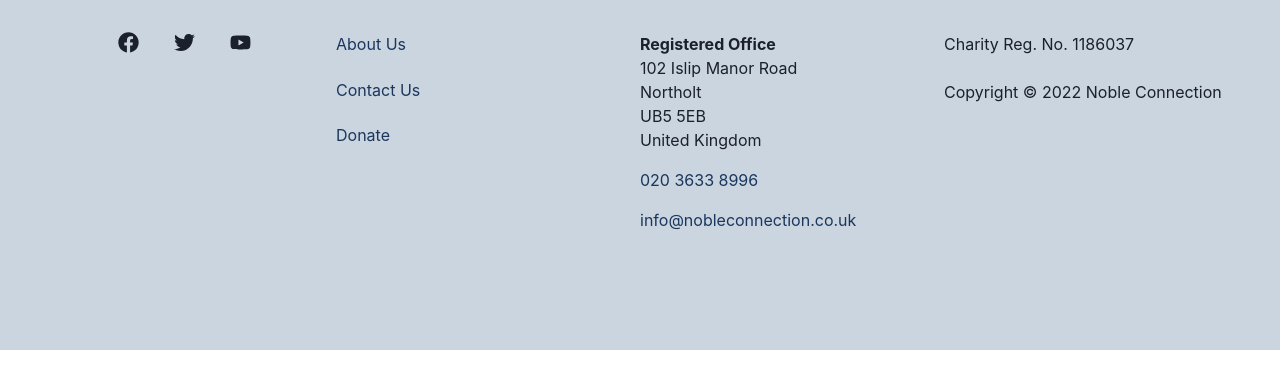
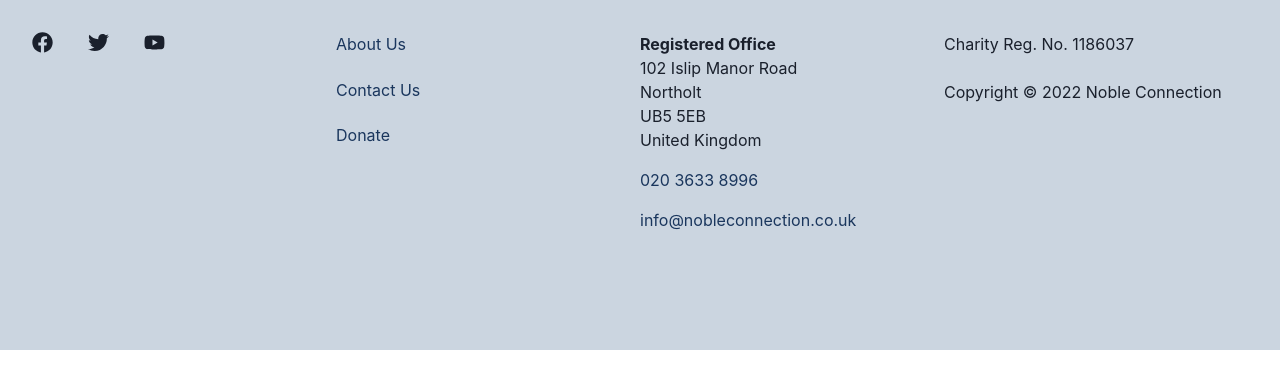
Before and after one commit to Noble-Connection/website, a Next.js app: page /donate in a window 1280 px wide. Shown: the top 388 px of the page. Built offline with nearby package versions, Linux system fonts and the light colour scheme.

Commit message:
Use built-in Chakra component, `Flex` for SocialMediaIcons

```diff
--- a/src/components/molecules/SocialMediaIcons/SocialMediaIcons.module.scss
+++ b/src/components/molecules/SocialMediaIcons/SocialMediaIcons.module.scss
@@ -1,9 +1,3 @@
-.socialMediaIconsWrapper {
-  display: flex;
-  align-items: center;
-  justify-content: center;
-}
-
 .paddingLeft {
   padding-left: 25px;
 }
--- a/src/components/molecules/SocialMediaIcons/SocialMediaIcons.tsx
+++ b/src/components/molecules/SocialMediaIcons/SocialMediaIcons.tsx
@@ -1,5 +1,5 @@
 import Link from 'next/link';
-import { Box } from '@chakra-ui/react';
+import { Flex } from '@chakra-ui/react';
 import { FaFacebook, FaTwitter, FaYoutube } from 'react-icons/fa';
 import { useContent } from '../../../contexts/content/useContent';
 import styles from './SocialMediaIcons.module.scss';
@@ -8,7 +8,7 @@ export const SocialMediaIcons = (): JSX.Element => {
   const { links } = useContent();
 
   return (
-    <Box className={styles.socialMediaIconsWrapper}>
+    <Flex>
       <Link href={links.facebook}>
         <a>
           <FaFacebook size={21} />
@@ -24,6 +24,6 @@ export const SocialMediaIcons = (): JSX.Element => {
           <FaYoutube size={21} />
         </a>
       </Link>
-    </Box>
+    </Flex>
   );
 };
```
